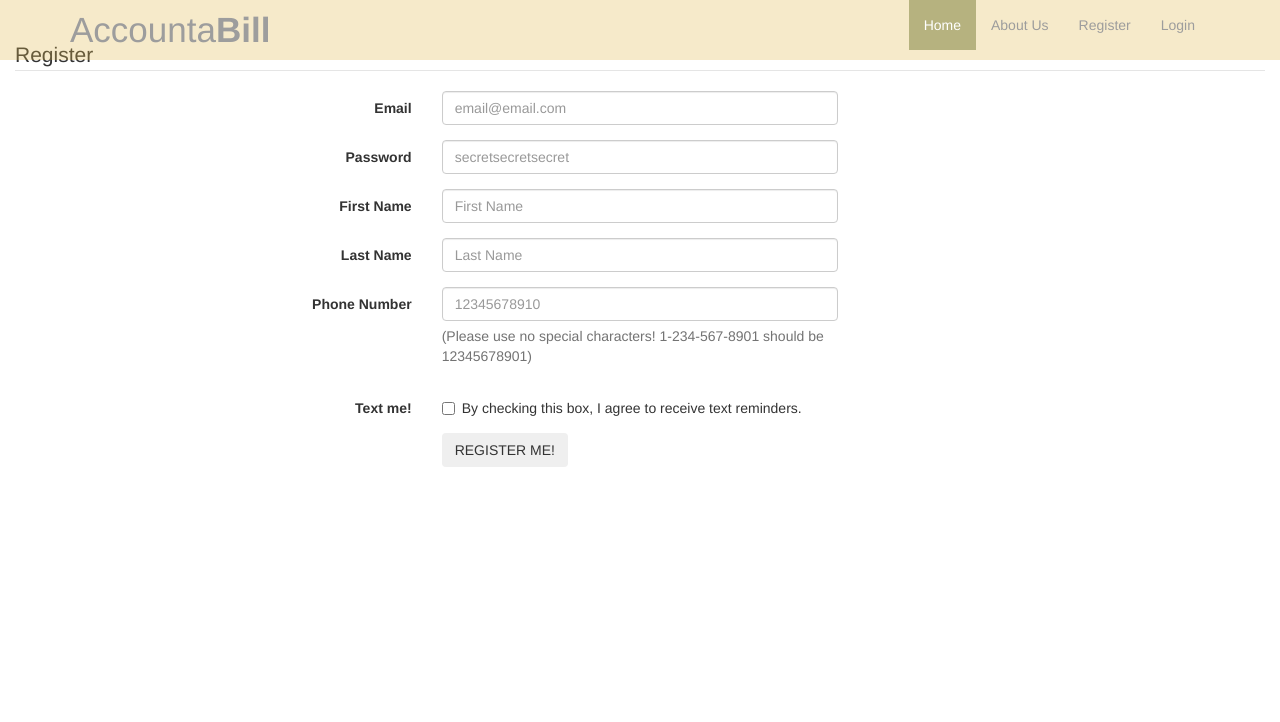
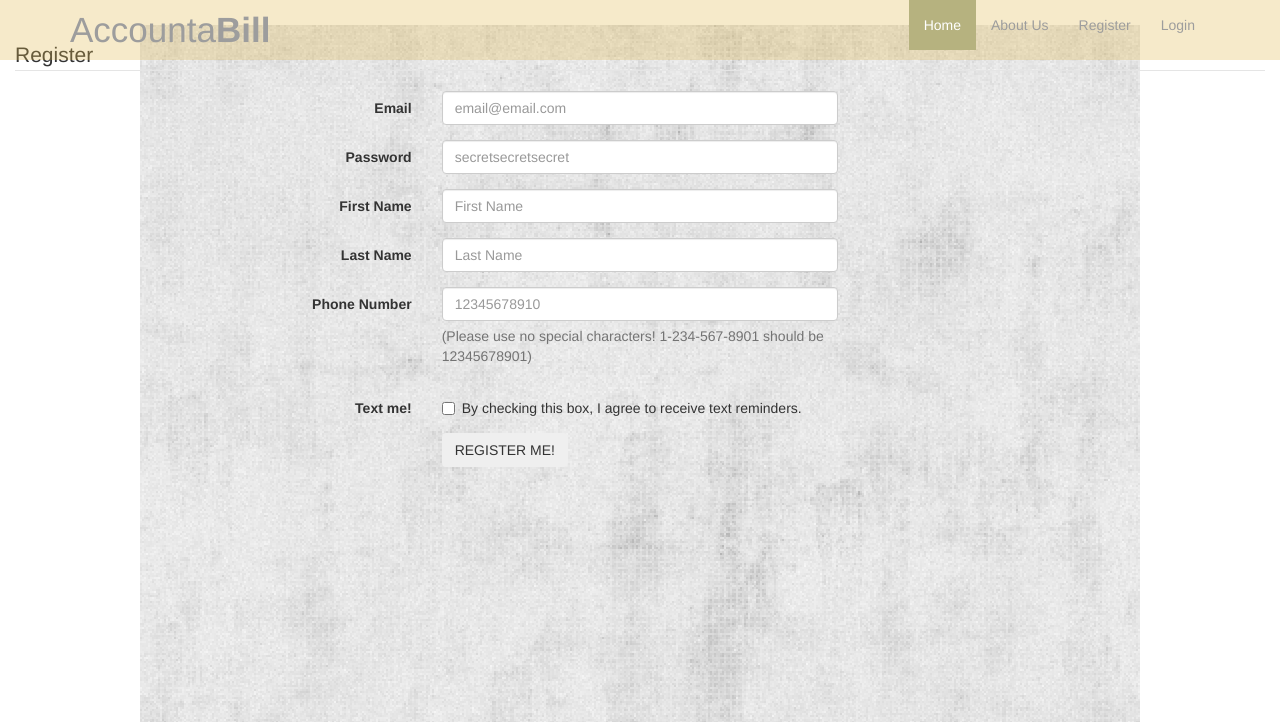
Before and after one commit to that-danya/AccountaBill, a Flask app: page /register in a window 1280 px wide. Shown: the top 722 px of the page. Run offline with Flask 2, Linux system fonts and the light colour scheme; some libraries are stand-ins or nearby versions.

Commit message:
WIP background image."

```diff
--- /dev/null
+++ b/static/css/background.css
@@ -0,0 +1,5 @@
+body {
+    background-color: green;
+    background-size: cover;
+    background: url(static/images/wall.png) no-repeat center center;
+}
--- a/templates/base2.html
+++ b/templates/base2.html
@@ -2,6 +2,7 @@
 
 {% block script_for_page %}
   <script src="/static/js/nav.js"></script>
+  <link rel="stylesheet" href="/static/css/background.css"></script>
 {% endblock %}
 
 
@@ -34,7 +35,7 @@
 </div>
 
 
-<div class='container-fluid'>
+<div class='container-fluid body'>
 {% for flash in get_flashed_messages() %}
   {{ flash }}
 {% endfor %}
```
Also changed, not shown: static/images/geometry2.png (added), static/images/tree_bark.png (added), static/images/wall.png (added), 1 other file.
